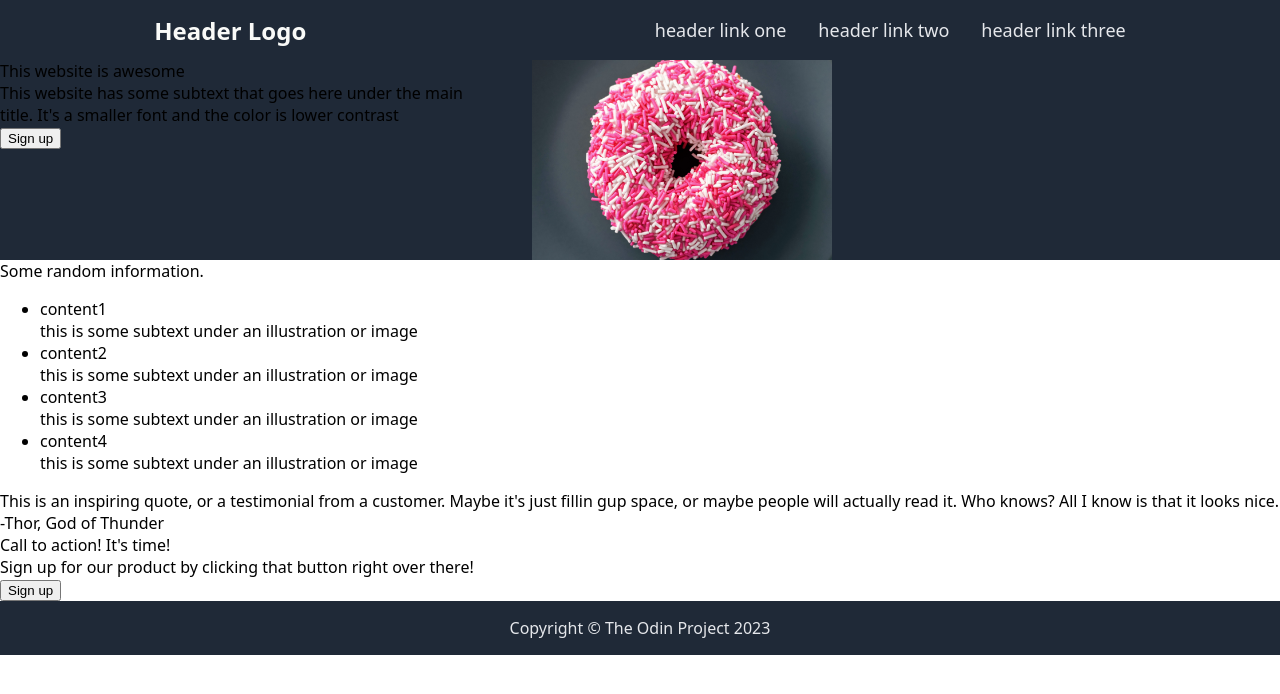
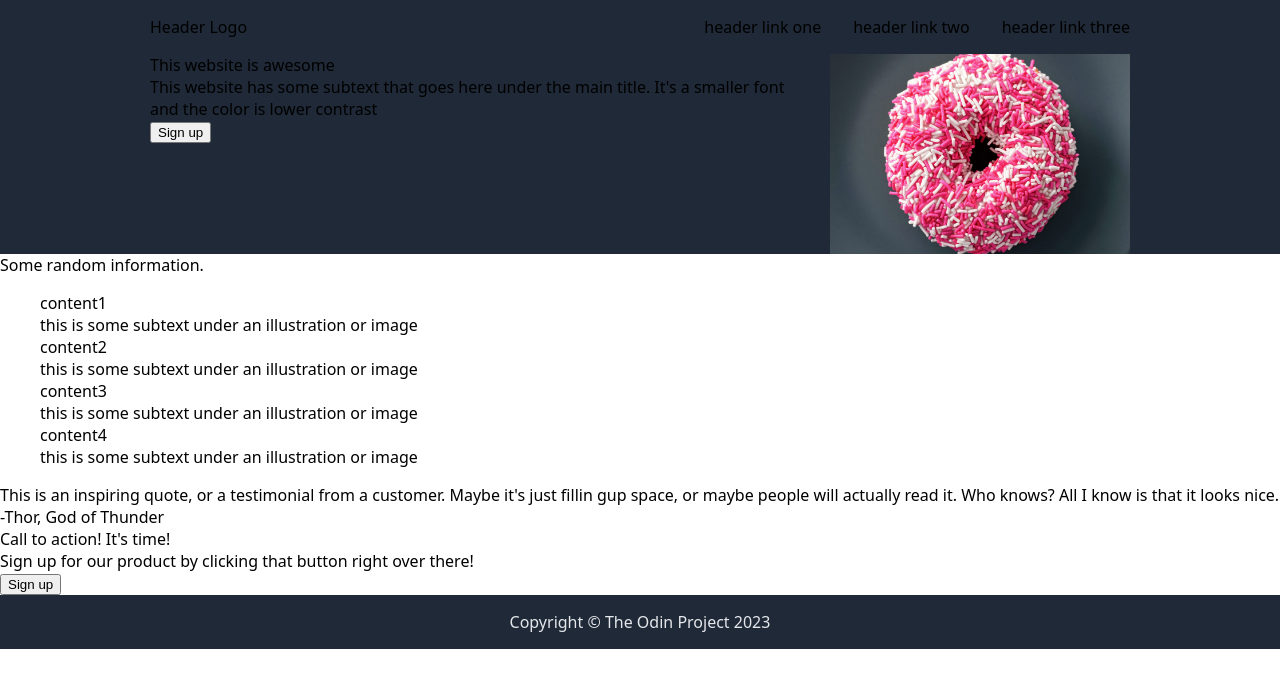
Before and after one commit to shakani/odin_landing_page, a plain HTML site: page index.html in a window 1280 px wide. Drawn offline with Linux system fonts and the light colour scheme.

Commit message:
Styled dark container

```diff
--- a/styles.css
+++ b/styles.css
@@ -12,9 +12,44 @@ a, a:visited, a:hover, a:active {
     text-decoration: none;
 }
 
+ul {
+    list-style: none;
+}
+
+/* Dark background elements */
+.dark-container {
+    display: flex;
+    flex-direction: column;
+    flex: 1;
+    background-color: #1F2937;
+    padding-left: 150px;
+    padding-right: 150px;
+}
+
+.dark-container > .header {
+    display: flex;
+    flex-direction: row;
+    align-items: center;
+    justify-content: space-between;
+}
+
+.dark-container > .header > ul {
+    display: flex;
+    flex-direction: row;
+    gap: 32px;
+}
+
+.dark-container > .content {
+    display: flex;
+    flex-direction: row;
+    justify-content: space-between;
+    align-items: flex-start;
+    gap: 32px;
+}
+
 /* Header formatting */
 
-.header {
+/* .header {
     background-color: #1F2937;
     display: flex;
     flex-direction: row;
@@ -35,10 +70,10 @@ a, a:visited, a:hover, a:active {
     display: flex;
     flex-direction: row;
     gap: 32px;
-}
+} */
 
 /* Content formatting */
-.content {
+/* .content {
     background-color: #1F2937;
     display: flex;
     flex-direction: row;
@@ -48,7 +83,7 @@ a, a:visited, a:hover, a:active {
 
 .content > .content-text {
     width: 500px;
-}
+} */
 
 /* .content > .heading {
     color: #F9FAF8;
```
